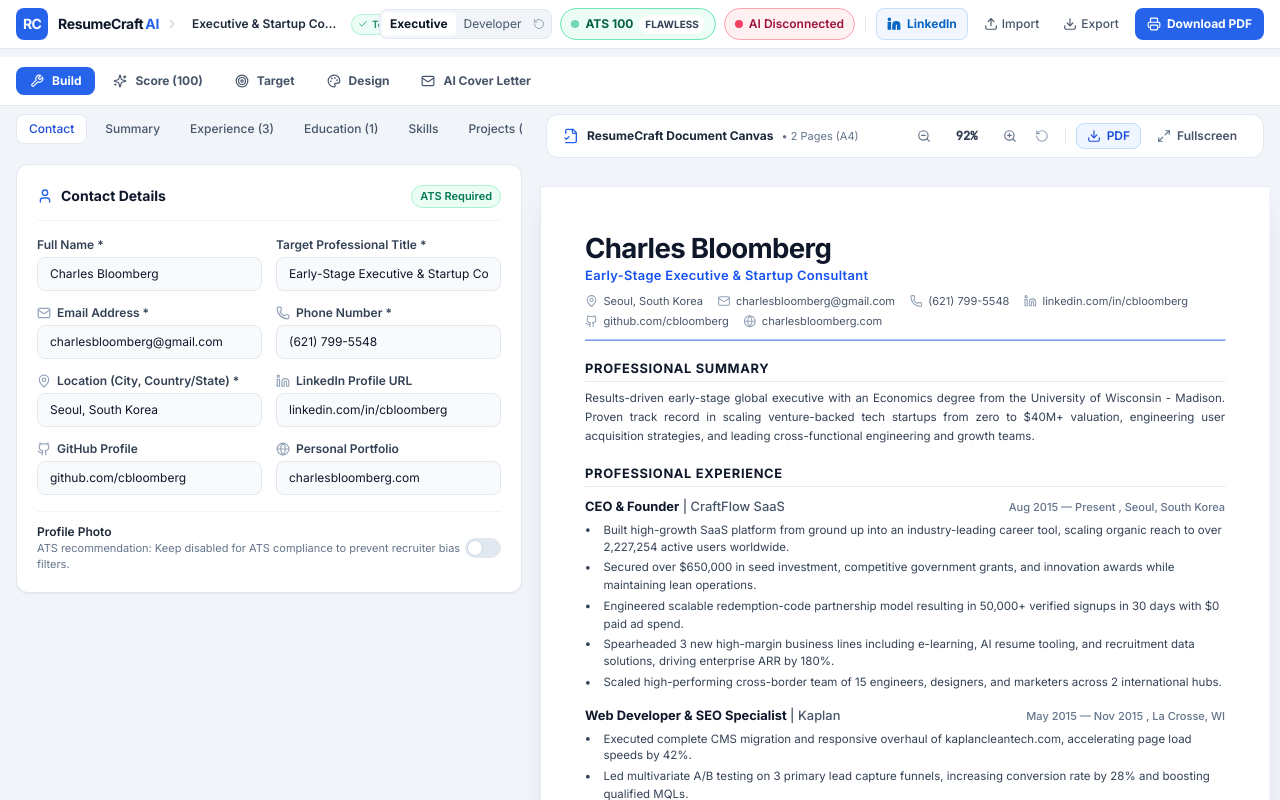
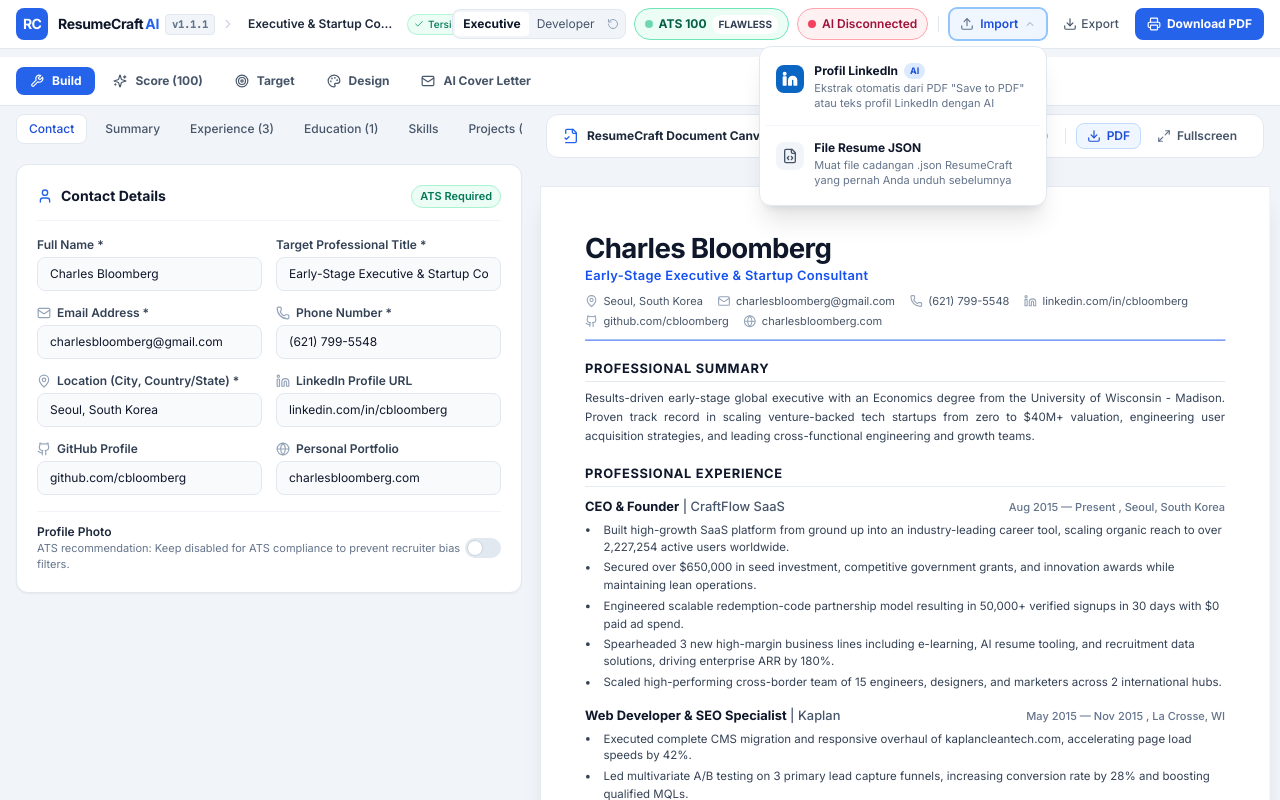
Before and after one commit to mashurimansur/resumecraft-ai, a React (Vite) app: page / in a window 1280 px wide. Both pictures are taken after a click on the button "Import". Shown: the top 800 px of the page. Built offline with nearby package versions, Linux system fonts and the light colour scheme.

Commit message:
feat: consolidate import options into dropdown and display app version badge in header

```diff
--- a/package.json
+++ b/package.json
@@ -1,7 +1,7 @@
 {
   "name": "resumecraft-ai",
   "private": true,
-  "version": "1.1.0",
+  "version": "1.1.1",
   "type": "module",
   "scripts": {
     "dev": "vite",
--- a/src/components/Header.tsx
+++ b/src/components/Header.tsx
@@ -1,9 +1,11 @@
 import React, { useRef, useState, useEffect } from 'react';
 import { ResumeData, AtsScoreResult } from '../types/resume';
-import { Download, Upload, Printer, Bot, ChevronRight, CheckCircle2, XCircle, Loader2, RefreshCw, X, ShieldCheck, Cpu, Check, RotateCcw, Settings, Eye, EyeOff, Linkedin } from 'lucide-react';
+import { Download, Upload, Printer, Bot, ChevronRight, ChevronDown, FileCode, CheckCircle2, XCircle, Loader2, RefreshCw, X, ShieldCheck, Cpu, Check, RotateCcw, Settings, Eye, EyeOff, Linkedin } from 'lucide-react';
 import { charlesBloombergResume, sophiaChenTechResume } from '../data/sampleResumes';
 import { checkAiStatus, getAiConfig, saveAiConfig, resetAiConfig, AiStatusResult } from '../services/aiService';
 import { LinkedInImportModal } from './modals/LinkedInImportModal';
+
+export const APP_VERSION = 'v1.1.1';
 
 interface HeaderProps {
   resume: ResumeData;
@@ -21,6 +23,7 @@
 }) => {
   const fileInputRef = useRef<HTMLInputElement>(null);
   const popoverRef = useRef<HTMLDivElement>(null);
+  const importDropdownRef = useRef<HTMLDivElement>(null);
   const aiConfig = getAiConfig();
 
   const [aiStatus, setAiStatus] = useState<AiStatusResult>({
@@ -36,6 +39,7 @@
   const [editBaseUrl, setEditBaseUrl] = useState(aiConfig.baseUrl === '/api/ai' ? '' : aiConfig.baseUrl);
   const [showApiKey, setShowApiKey] = useState(false);
   const [showLinkedInModal, setShowLinkedInModal] = useState(false);
+  const [showImportDropdown, setShowImportDropdown] = useState(false);
   const [hasBackup, setHasBackup] = useState<boolean>(() => {
     try {
       return !!localStorage.getItem('resumecraft_backup_draft');
@@ -130,14 +134,17 @@
       if (popoverRef.current && !popoverRef.current.contains(e.target as Node)) {
         setShowStatusPopover(false);
       }
+      if (importDropdownRef.current && !importDropdownRef.current.contains(e.target as Node)) {
+        setShowImportDropdown(false);
+      }
     };
-    if (showStatusPopover) {
+    if (showStatusPopover || showImportDropdown) {
       document.addEventListener('mousedown', handleClickOutside);
     }
     return () => {
       document.removeEventListener('mousedown', handleClickOutside);
     };
-  }, [showStatusPopover]);
+  }, [showStatusPopover, showImportDropdown]);
 
 
   const handleExportJson = () => {
@@ -204,6 +211,12 @@
           <div className="flex items-center gap-1.5 min-w-0">
             <span className="font-bold text-slate-900 text-sm tracking-tight hidden sm:inline whitespace-nowrap">
               ResumeCraft<span className="text-blue-600 font-extrabold ml-0.5">AI</span>
+            </span>
+            <span
+              className="text-[10px] font-mono font-bold px-1.5 py-0.5 bg-slate-100 hover:bg-slate-200 text-slate-500 rounded border border-slate-200 shadow-2xs select-none transition-colors hidden sm:inline-block"
+              title={`Versi Aplikasi: ${APP_VERSION}`}
+            >
+              {APP_VERSION}
             </span>
             <ChevronRight className="w-3.5 h-3.5 text-slate-300 hidden sm:inline flex-shrink-0" />
             <input
@@ -567,18 +580,7 @@
           {/* Divider */}
           <div className="h-4 w-px bg-slate-200 mx-0.5 hidden sm:block flex-shrink-0" />
 
-          {/* LinkedIn AI Import Button */}
-          <button
-            type="button"
-            onClick={() => setShowLinkedInModal(true)}
-            className="h-8 px-2.5 bg-blue-50/80 hover:bg-blue-100 text-[#0A66C2] border border-blue-200/80 rounded-lg text-xs font-bold flex items-center gap-1.5 transition-all shadow-2xs active:scale-95 flex-shrink-0 whitespace-nowrap"
-            title="Import profil langsung dari LinkedIn dengan bantuan AI"
-          >
-            <Linkedin className="w-3.5 h-3.5 fill-current" />
-            <span className="hidden sm:inline">LinkedIn</span>
-          </button>
-
-          {/* Action Controls */}
+          {/* Hidden JSON file input */}
           <input
             type="file"
             ref={fileInputRef}
@@ -587,14 +589,74 @@
             className="hidden"
           />
 
-          <button
-            onClick={() => fileInputRef.current?.click()}
-            className="h-8 px-2 text-slate-600 hover:text-slate-900 hover:bg-slate-100 rounded-lg text-xs font-medium flex items-center gap-1 transition-colors flex-shrink-0 whitespace-nowrap"
-            title="Import Resume JSON"
-          >
-            <Upload className="w-3.5 h-3.5" />
-            <span className="hidden sm:inline">Import</span>
-          </button>
+          {/* Consolidated Import Dropdown */}
+          <div className="relative" ref={importDropdownRef}>
+            <button
+              type="button"
+              onClick={() => setShowImportDropdown((prev) => !prev)}
+              className={`h-8 px-2.5 rounded-lg text-xs font-semibold flex items-center gap-1.5 transition-all flex-shrink-0 whitespace-nowrap border shadow-2xs active:scale-95 ${
+                showImportDropdown
+                  ? 'bg-blue-50 text-blue-700 border-blue-300 ring-1 ring-blue-300'
+                  : 'text-slate-700 hover:text-slate-900 bg-white hover:bg-slate-50 border-slate-200'
+              }`}
+              title="Pilihan Import Data Resume"
+            >
+              <Upload className="w-3.5 h-3.5 text-slate-500" />
+              <span>Import</span>
+              <ChevronDown className={`w-3 h-3 text-slate-400 transition-transform ${showImportDropdown ? 'rotate-180' : ''}`} />
+            </button>
+
+            {showImportDropdown && (
+              <div className="absolute right-0 top-full mt-1.5 w-72 bg-white rounded-xl shadow-xl border border-slate-200 p-1.5 z-50 animate-in fade-in zoom-in-95 duration-100">
+                <button
+                  type="button"
+                  onClick={() => {
+                    setShowImportDropdown(false);
+                    setShowLinkedInModal(true);
+                  }}
+                  className="w-full text-left p-2.5 hover:bg-blue-50/70 rounded-lg flex items-start gap-2.5 transition-colors group"
+                >
+                  <div className="w-7 h-7 rounded-lg bg-[#0A66C2] text-white flex items-center justify-center flex-shrink-0 mt-0.5 shadow-2xs group-hover:scale-105 transition-transform">
+                    <Linkedin className="w-4 h-4 fill-current" />
+                  </div>
+                  <div>
+                    <div className="font-bold text-slate-900 text-xs flex items-center gap-1.5">
+                      Profil LinkedIn
+                      <span className="text-[9px] font-extrabold px-1.5 py-0.2 bg-blue-100 text-blue-700 rounded-full uppercase">
+                        AI
+                      </span>
+                    </div>
+                    <p className="text-[11px] text-slate-500 mt-0.5 leading-snug">
+                      Ekstrak otomatis dari PDF "Save to PDF" atau teks profil LinkedIn dengan AI
+                    </p>
+                  </div>
+                </button>
+
+                <div className="h-px bg-slate-100 my-1" />
+
+                <button
+                  type="button"
+                  onClick={() => {
+                    setShowImportDropdown(false);
+                    fileInputRef.current?.click();
+                  }}
+                  className="w-full text-left p-2.5 hover:bg-slate-50 rounded-lg flex items-start gap-2.5 transition-colors group"
+                >
+                  <div className="w-7 h-7 rounded-lg bg-slate-100 text-slate-600 flex items-center justify-center flex-shrink-0 mt-0.5 group-hover:bg-slate-200 transition-colors">
+                    <FileCode className="w-4 h-4" />
+                  </div>
+                  <div>
+                    <div className="font-bold text-slate-900 text-xs">
+                      File Resume JSON
+                    </div>
+                    <p className="text-[11px] text-slate-500 mt-0.5 leading-snug">
+                      Muat file cadangan .json ResumeCraft yang pernah Anda unduh sebelumnya
+                    </p>
+                  </div>
+                </button>
+              </div>
+            )}
+          </div>
 
           <button
             onClick={handleExportJson}
```
